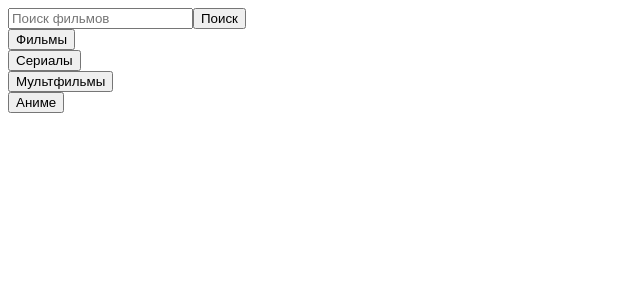
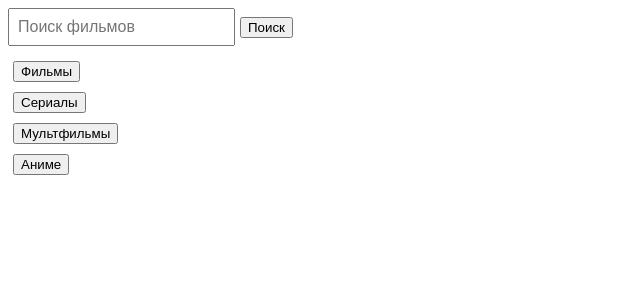
Before and after one commit to Dmitriy-Rassol/movie-app, a Vue app: page / in a window 1280 px wide. Shown: the top 300 px of the page, without its empty margins (0-640 px from the left). Built offline with nearby package versions, Linux system fonts and the light colour scheme; no server answers.

Commit message:
Создал компонент кнопки

```diff
--- /dev/null
+++ b/src/components/Button.vue
@@ -0,0 +1,23 @@
+<template>
+  <button @click="emit('search')">
+    {{ label }}
+  </button>
+</template>
+
+<script setup lang="ts">
+import { defineEmits, defineProps } from 'vue';
+
+const emit = defineEmits(["search"]);
+const props = defineProps({
+  label: {
+    type: String,
+    required: true,
+    default: "",
+  },
+});
+
+</script>
+
+<style scoped lang="scss">
+
+</style>
--- a/src/views/Home.vue
+++ b/src/views/Home.vue
@@ -5,12 +5,11 @@
       placeholder="Поиск фильмов"
       @keydown.enter="searchMovies"
     />
-    <button @click="searchMovies">Поиск</button>
 
-    <div v-for="(category, i) in categories" :key="i">
-      <button @click="searchCategories(category.type)">
-        {{ category.label }}
-      </button>
+    <Button @search="searchMovies" label="Поиск" />
+
+    <div v-for="(category, index) in categories" :key="index">
+      <Button @search="searchCategories(category.type)"  :label="category.label" />
     </div>
 
     <div v-if="movies.length">
@@ -20,13 +19,15 @@
 </template>
 
 <script setup lang="ts">
-import { ref, computed, onMounted } from "vue";
-import { useMovieStore } from "@stores/movieStore"; // Импортируем хранилище
-import MovieCard from "@/components/MovieCard.vue";
-import { categories } from "@/shared/constant";
+import { ref, computed, onMounted } from 'vue';
+import { useMovieStore } from '@stores/movieStore'; // Импортируем хранилище
+import MovieCard from '@/components/MovieCard.vue';
+import Button from '@/components/Button.vue';
+import { categories } from '@/shared/constant';
 
 const movieStore = useMovieStore(); // Инициализируем хранилище
-const searchQuery = ref("");
+const searchQuery = ref('');
+const text = 'Поиск'; // Определяем текст для кнопки
 
 onMounted(async () => {
   await movieStore.fetchCollection(); // Загружаем все фильмы при монтировании компонента
@@ -34,7 +35,9 @@ onMounted(async () => {
 
 // Функция для поиска фильмов по запросу
 const searchMovies = async () => {
-  await movieStore.searchQuery(searchQuery.value); // Вызываем действие из хранилища
+  if (searchQuery.value.trim()) { // Проверяем, что запрос не пустой
+    await movieStore.searchQuery(searchQuery.value); // Вызываем действие из хранилища
+  }
 };
 
 // Функция для поиска фильмов по категории
@@ -48,4 +51,13 @@ const movies = computed(() => movieStore.movies || movieStore.allMovies);
 
 <style scoped lang="scss">
 /* Добавьте стили, если необходимо */
+input {
+  margin-bottom: 10px;
+  padding: 8px;
+  font-size: 16px;
+}
+
+button {
+  margin: 5px;
+}
 </style>
```
